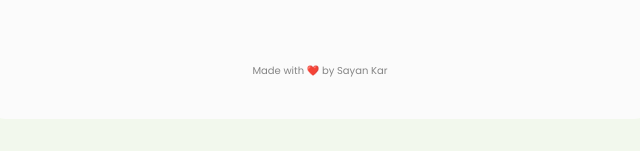
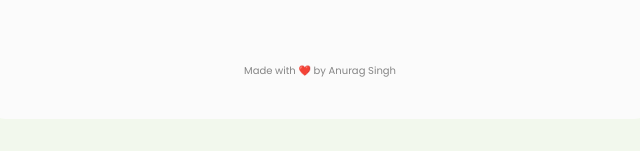
Before and after one commit to Sayan599/Project-I, a plain HTML site: page index.html in a window 1280 px wide. Shown: the part 841-992 px from the top of the page, 320-960 px from the left. Drawn offline with Linux system fonts and the light colour scheme.

Commit message:
Revert "small changes made name changed"
This reverts commit 5d3b6eb02f0912e5fab40afc4a7f20a5b2ef0316.

```diff
--- a/index.html
+++ b/index.html
@@ -48,7 +48,7 @@
                 <input class="goal-input" type="text" name="" id="third" placeholder="Add new goal...">
             </div>
             <p class="quote">“Move one step ahead, today!”</p>
-            <p class="made-with">Made with ❤️ by Sayan Kar</p>
+            <p class="made-with">Made with ❤️ by Anurag Singh</p>
         </div>
     </main>
 </body>
```
